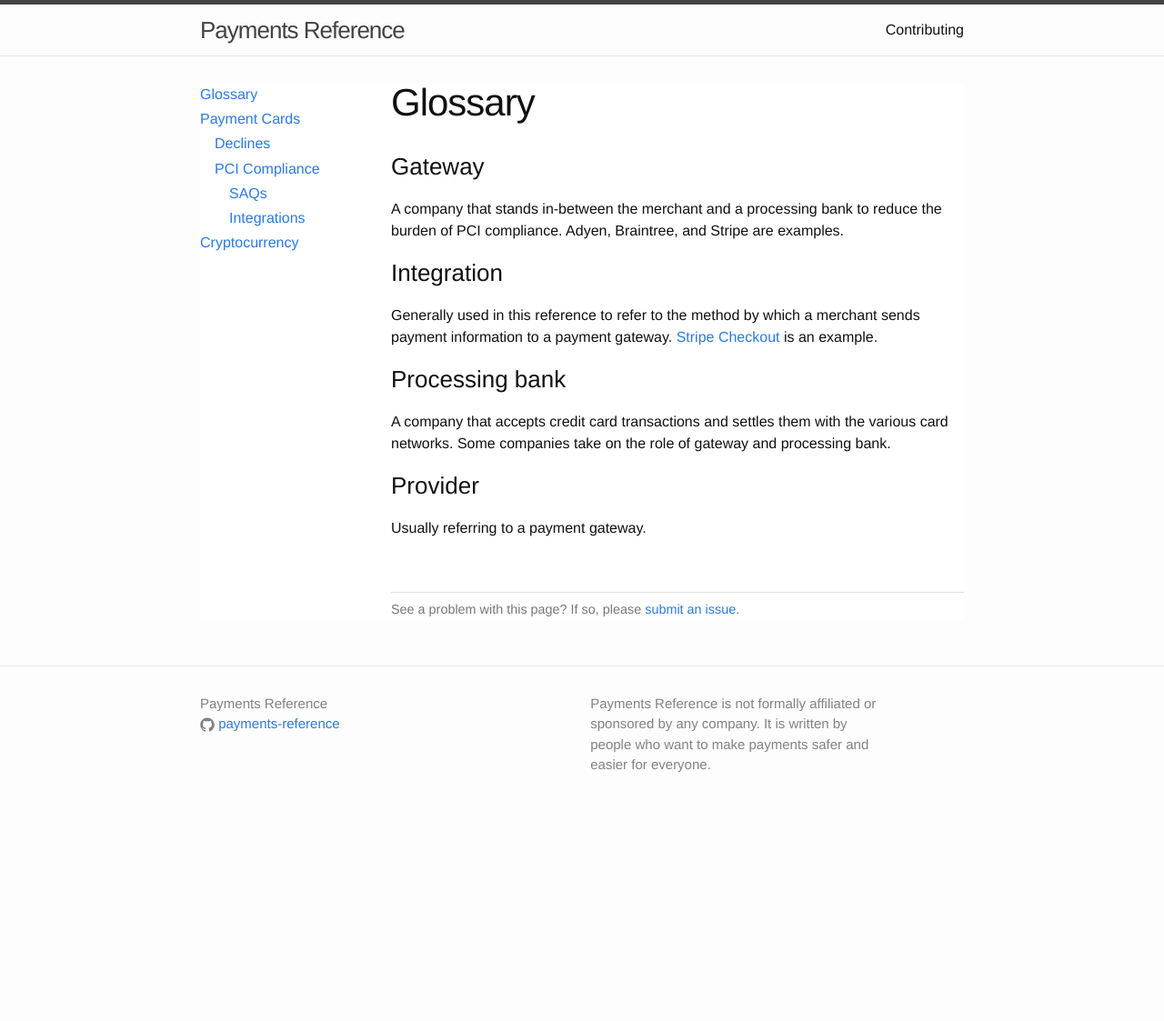
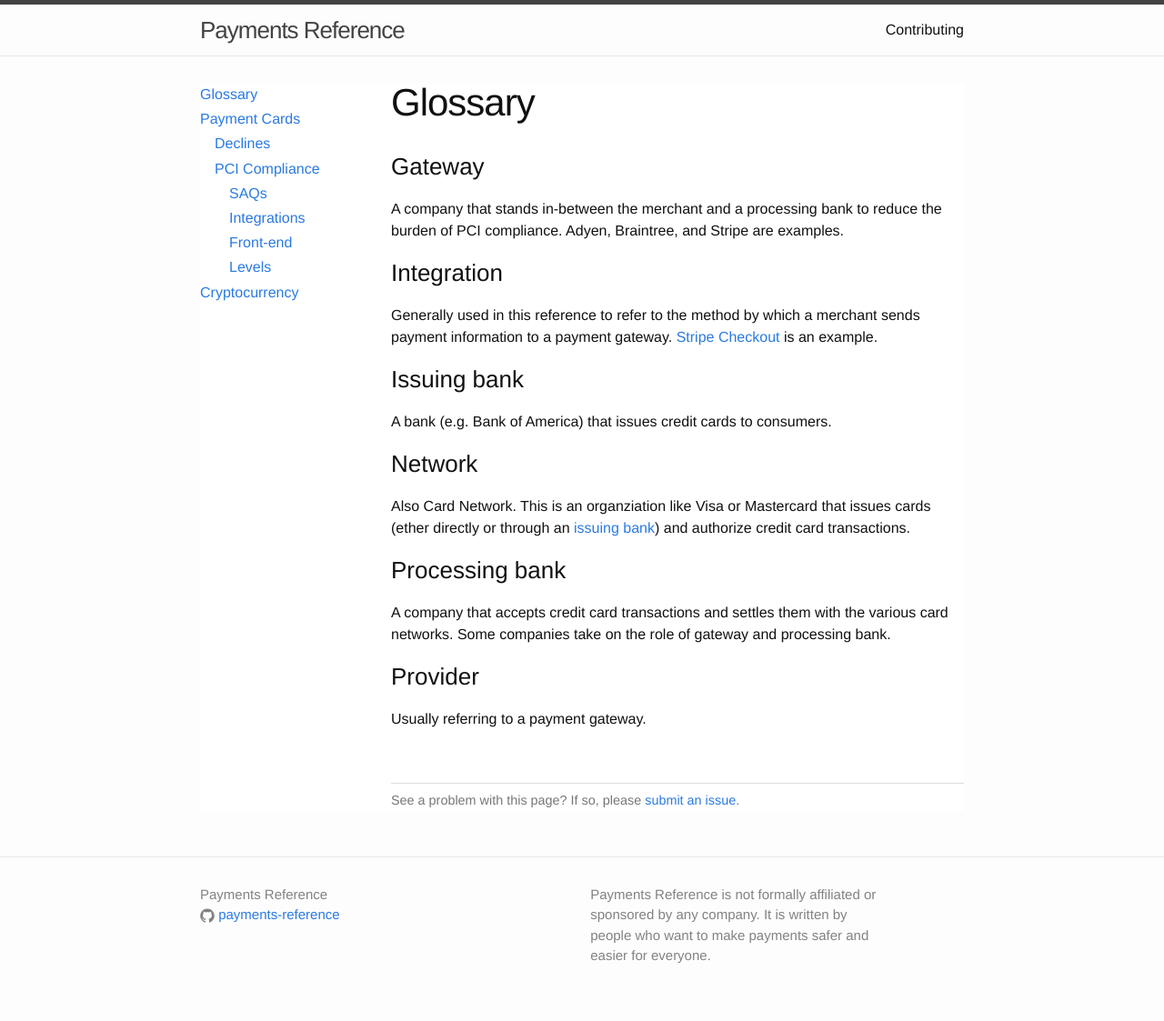
Before and after one commit to payments-reference/payments-reference, a Jekyll site: the page built from glossary.md, in a window 1280 px wide. Shown: the whole page at 91% size. Built offline with Jekyll 4.4.1, drawn with Linux system fonts in a browser that asks for light colours; before the commit the page ends 913 px from its top, so only the background shows below that.

Commit message:
Add front-end PCI page and PCI levels page

```diff
--- a/_config.yml
+++ b/_config.yml
@@ -29,5 +29,9 @@ nav:
           path: /payment-cards/pci-compliance/saqs/
         - title: Integrations
           path: /payment-cards/pci-compliance/integrations/
+        - title: Front-end
+          path: /payment-cards/pci-compliance/front-end/
+        - title: Levels
+          path: /payment-cards/pci-compliance/levels/
   - title: Cryptocurrency
     path: /cryptocurrency/
--- a/glossary.md
+++ b/glossary.md
@@ -12,6 +12,14 @@ A company that stands in-between the merchant and a processing bank to reduce th
 
 Generally used in this reference to refer to the method by which a merchant sends payment information to a payment gateway. [Stripe Checkout](/payment-cards/pci-compliance/integrations/#stripe) is an example.
 
+### Issuing bank
+
+A bank (e.g. Bank of America) that issues credit cards to consumers.
+
+### Network
+
+Also Card Network. This is an organziation like Visa or Mastercard that issues cards (ether directly or through an [issuing bank](#issuing-bank)) and authorize credit card transactions.
+
 ### Processing bank
 
 A company that accepts credit card transactions and settles them with the various card networks. Some companies take on the role of gateway and processing bank.
```
Also changed, not shown: payment-cards/pci-compliance/front-end.md (added, +19 -0 lines), payment-cards/pci-compliance/levels.md (added, +24 -0 lines).
